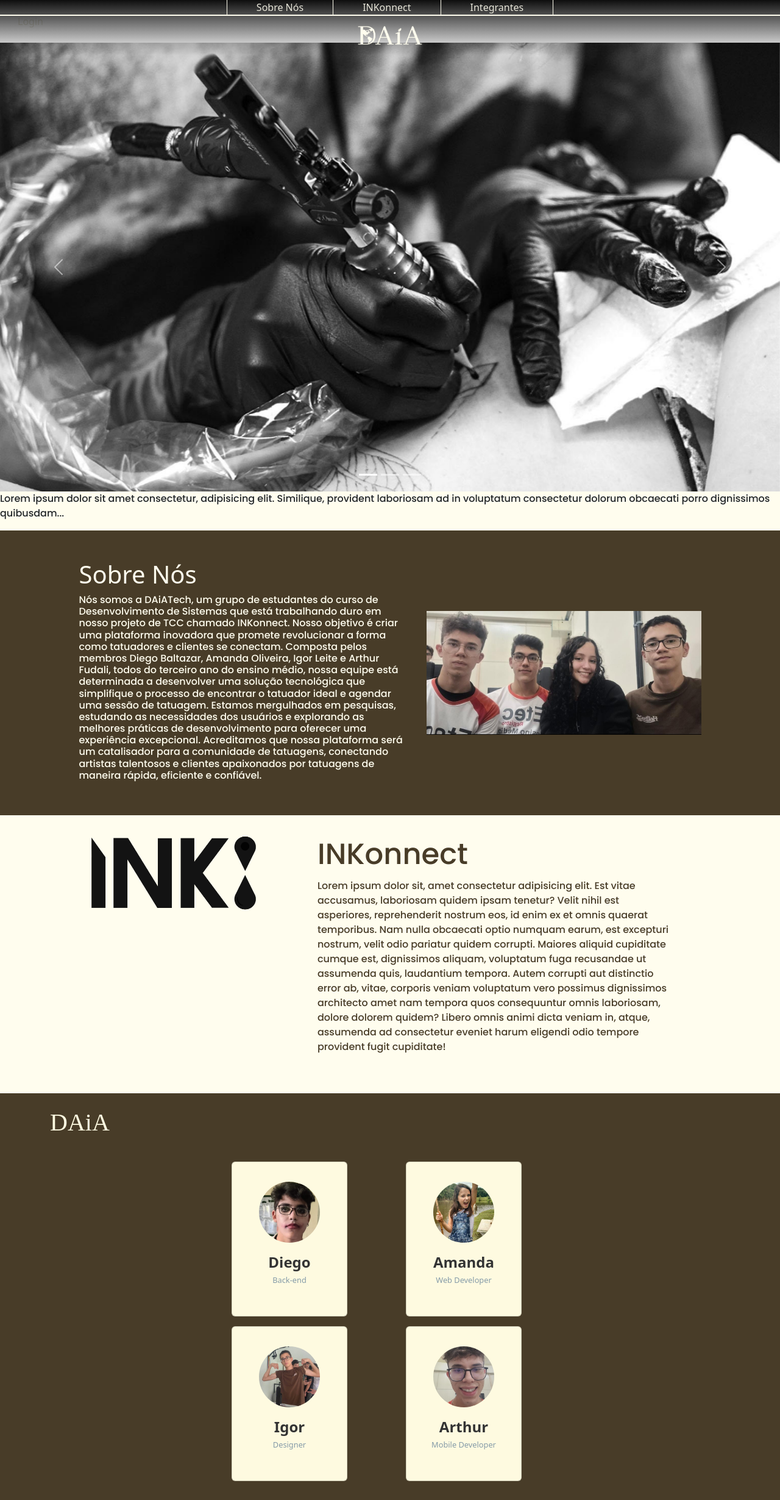
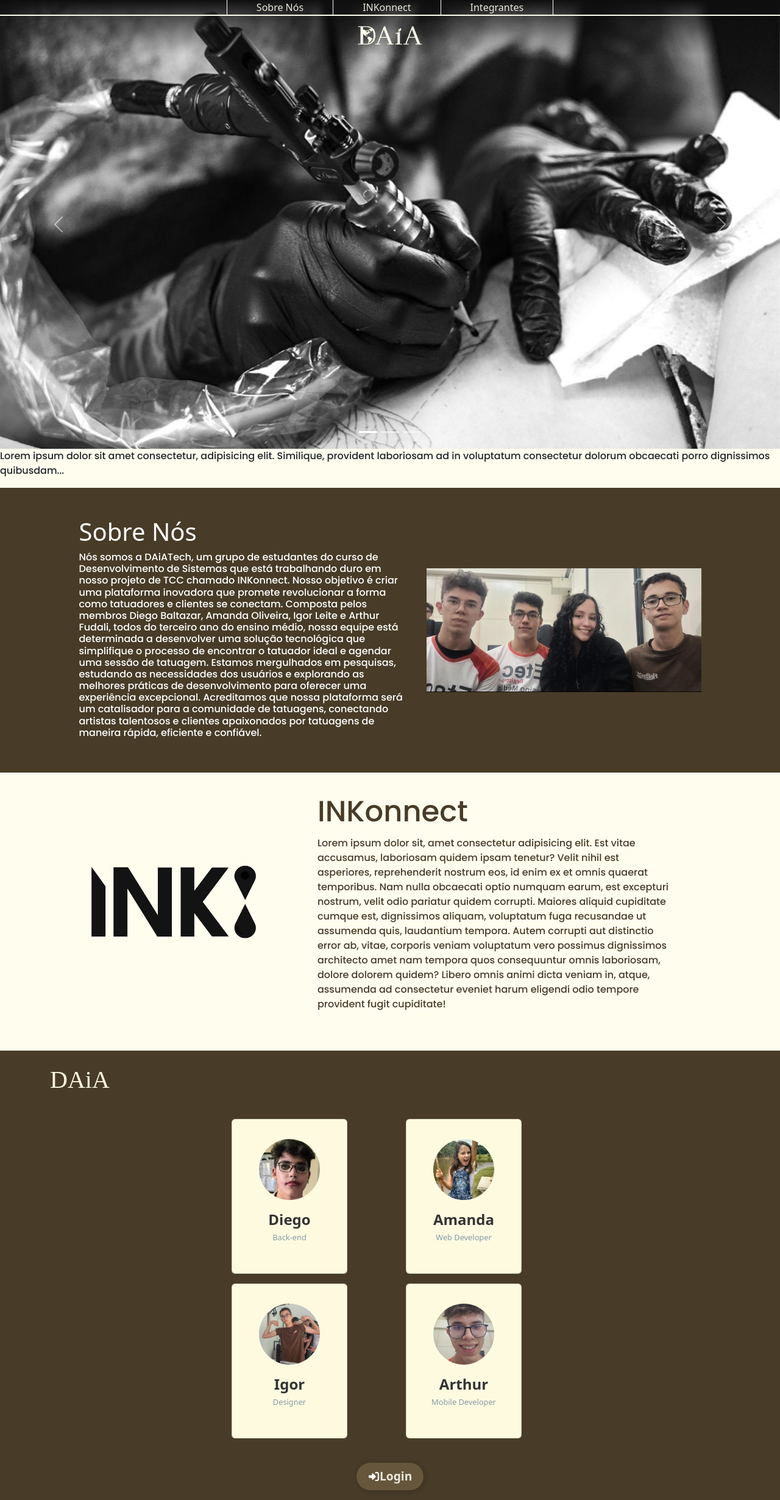
Before and after one commit to DAiATech/LandingPage-DAiA, a PHP site: page / in a window 1280 px wide. Shown: the whole page at 61% size. Before the commit the page ends 2429 px from the top, so only its background shows below. Run offline with PHP 8.4, Linux system fonts and the light colour scheme; some web fonts are replaced.

Commit message:
botao login

```diff
--- a/index.php
+++ b/index.php
@@ -1,16 +1,20 @@
 <!DOCTYPE html>
 <html lang="pt-br">
+
 <head>
   <meta charset="UTF-8">
   <meta http-equiv="X-UA-Compatible" content="IE=edge">
   <meta name="viewport" content="width=device-width, initial-scale=1.0">
   <title>DAiA</title>
-      <link rel="stylesheet" href="css/style.css" type="text/css">
+  <link rel="stylesheet" href="views/css/style.css" type="text/css">
   <link rel="stylesheet" href="https://cdn.jsdelivr.net/npm/bootstrap-icons@1.8.1/font/bootstrap-icons.css">
   <!-- CSS only -->
-      <link href="https://cdn.jsdelivr.net/npm/bootstrap@5.2.0/dist/css/bootstrap.min.css" rel="stylesheet" integrity="sha384-gH2yIJqKdNHPEq0n4Mqa/HGKIhSkIHeL5AyhkYV8i59U5AR6csBvApHHNl/vI1Bx" crossorigin="anonymous">
+  <link href="https://cdn.jsdelivr.net/npm/bootstrap@5.2.0/dist/css/bootstrap.min.css" rel="stylesheet"
+    integrity="sha384-gH2yIJqKdNHPEq0n4Mqa/HGKIhSkIHeL5AyhkYV8i59U5AR6csBvApHHNl/vI1Bx" crossorigin="anonymous">
   <!-- JavaScript Bundle with Popper -->
-      <script src="https://cdn.jsdelivr.net/npm/bootstrap@5.2.0/dist/js/bootstrap.bundle.min.js" integrity="sha384-A3rJD856KowSb7dwlZdYEkO39Gagi7vIsF0jrRAoQmDKKtQBHUuLZ9AsSv4jD4Xa" crossorigin="anonymous"></script>
+  <script src="https://cdn.jsdelivr.net/npm/bootstrap@5.2.0/dist/js/bootstrap.bundle.min.js"
+    integrity="sha384-A3rJD856KowSb7dwlZdYEkO39Gagi7vIsF0jrRAoQmDKKtQBHUuLZ9AsSv4jD4Xa"
+    crossorigin="anonymous"></script>
 </head>
 <header>
   <nav class="fixed-top nav-header">
@@ -26,7 +30,7 @@
       </div>
     </links>
     <div id="divlogo">
-            <img src="img/daialogo.png" class="logo">
+      <img src="views/img/daialogo.png" class="logo">
     </div>
   </nav>
 </header>
@@ -34,9 +38,8 @@
 
 
 
-
+<body>
   <main>
-          <a class="btn m-3" id="btn" href="views/login.php">Login</a>
     <div id="carouselExampleCaptions" class="carousel slide carousel-fade" data-bs-ride="carousel">
       <div class="carousel-indicators">
         <button type="button" data-bs-target="#carouselExampleCaptions" data-bs-slide-to="0" class="active"></button>
@@ -51,16 +54,19 @@
         <div class="carousel-item" id="img3">
         </div>
       </div>
-            <button class="carousel-control-prev" type="button" data-bs-target="#carouselExampleCaptions" data-bs-slide="prev">
+      <button class="carousel-control-prev" type="button" data-bs-target="#carouselExampleCaptions"
+        data-bs-slide="prev">
         <span class="carousel-control-prev-icon"></span>
       </button>
-            <button class="carousel-control-next" type="button" data-bs-target="#carouselExampleCaptions" data-bs-slide="next">
+      <button class="carousel-control-next" type="button" data-bs-target="#carouselExampleCaptions"
+        data-bs-slide="next">
         <span class="carousel-control-next-icon"></span>
       </button>
     </div>
 
     <div id="blog-preview" class="d-flex align-items-center justify-content-center">
-            <p>Lorem ipsum dolor sit amet consectetur, adipisicing elit. Similique, provident laboriosam ad in voluptatum consectetur dolorum obcaecati porro dignissimos quibusdam...</p>
+      <p>Lorem ipsum dolor sit amet consectetur, adipisicing elit. Similique, provident laboriosam ad in voluptatum
+        consectetur dolorum obcaecati porro dignissimos quibusdam...</p>
     </div>
 
 
@@ -74,11 +80,22 @@
           <div class="text col-lg-6 col-sm-4 col-md-5 bright-text">
             <h1>Sobre Nós</h1>
             <p class="h6" class="bright-text">
-                      Nós somos a DAiATech, um grupo de estudantes do curso de Desenvolvimento de Sistemas que está trabalhando duro em nosso projeto de TCC chamado INKonnect. Nosso objetivo é criar uma plataforma inovadora que promete revolucionar a forma como tatuadores e clientes se conectam. Composta pelos membros Diego Baltazar, Amanda Oliveira, Igor Leite e Arthur Fudali, todos do terceiro ano do ensino médio, nossa equipe está determinada a desenvolver uma solução tecnológica que simplifique o processo de encontrar o tatuador ideal e agendar uma sessão de tatuagem. Estamos mergulhados em pesquisas, estudando as necessidades dos usuários e explorando as melhores práticas de desenvolvimento para oferecer uma experiência excepcional. Acreditamos que nossa plataforma será um catalisador para a comunidade de tatuagens, conectando artistas talentosos e clientes apaixonados por tatuagens de maneira rápida, eficiente e confiável.
+              Nós somos a DAiATech, um grupo de estudantes do curso de Desenvolvimento de Sistemas que está trabalhando
+              duro em nosso projeto de TCC chamado INKonnect. Nosso objetivo é criar uma plataforma inovadora que
+              promete
+              revolucionar a forma como tatuadores e clientes se conectam. Composta pelos membros Diego Baltazar, Amanda
+              Oliveira, Igor Leite e Arthur Fudali, todos do terceiro ano do ensino médio, nossa equipe está determinada
+              a
+              desenvolver uma solução tecnológica que simplifique o processo de encontrar o tatuador ideal e agendar uma
+              sessão de tatuagem. Estamos mergulhados em pesquisas, estudando as necessidades dos usuários e explorando
+              as
+              melhores práticas de desenvolvimento para oferecer uma experiência excepcional. Acreditamos que nossa
+              plataforma será um catalisador para a comunidade de tatuagens, conectando artistas talentosos e clientes
+              apaixonados por tatuagens de maneira rápida, eficiente e confiável.
             </p>
           </div>
-                <div class="img col-md-5 col-sm-5 align-self-center" >
-                  <img src="img/kkk.jpeg" alt="q foto ruim kkkkk" class="img-fluid">
+          <div class="img col-md-5 col-sm-5 align-self-center">
+            <img src="views/img/kkk.jpeg" alt="q foto ruim kkkkk" class="img-fluid">
           </div>
         </div>
       </div>
@@ -109,13 +126,23 @@
 
           <div class="row m-0 p-0">
             <div class="col-12 col-sm-12 col-md-12 col-lg-4 p-3">
-                          <img class="" src="img/ink.png" id="inkimg" width="280">
+              <img class="" src="views/img/ink.png" id="inkimg" width="280">
             </div>
             <div class="col-20 col-sm-12 col-md-12 col-lg-8">
               <div class="container col-12 col-sm-12 col-lg-11 ">
                 <h1 class="display-5 lh-1 mb-3 mt-4" id="tituloink">INKonnect</h1>
                 <p id="txtink">
-                              Lorem ipsum dolor sit, amet consectetur adipisicing elit. Est vitae accusamus, laboriosam quidem ipsam tenetur? Velit nihil est asperiores, reprehenderit nostrum eos, id enim ex et omnis quaerat temporibus. Nam nulla obcaecati optio numquam earum, est excepturi nostrum, velit odio pariatur quidem corrupti. Maiores aliquid cupiditate cumque est, dignissimos aliquam, voluptatum fuga recusandae ut assumenda quis, laudantium tempora. Autem corrupti aut distinctio error ab, vitae, corporis veniam voluptatum vero possimus dignissimos architecto amet nam tempora quos consequuntur omnis laboriosam, dolore dolorem quidem? Libero omnis animi dicta veniam in, atque, assumenda ad consectetur eveniet harum eligendi odio tempore provident fugit cupiditate!
+                  Lorem ipsum dolor sit, amet consectetur adipisicing elit. Est vitae accusamus, laboriosam quidem ipsam
+                  tenetur? Velit nihil est asperiores, reprehenderit nostrum eos, id enim ex et omnis quaerat
+                  temporibus.
+                  Nam nulla obcaecati optio numquam earum, est excepturi nostrum, velit odio pariatur quidem corrupti.
+                  Maiores aliquid cupiditate cumque est, dignissimos aliquam, voluptatum fuga recusandae ut assumenda
+                  quis, laudantium tempora. Autem corrupti aut distinctio error ab, vitae, corporis veniam voluptatum
+                  vero
+                  possimus dignissimos architecto amet nam tempora quos consequuntur omnis laboriosam, dolore dolorem
+                  quidem? Libero omnis animi dicta veniam in, atque, assumenda ad consectetur eveniet harum eligendi
+                  odio
+                  tempore provident fugit cupiditate!
                 </p>
               </div>
             </div>
@@ -131,67 +158,94 @@
         <div class="row" id="card-int">
           <div class="card me-5 ms-5 mt-3">
             <div class="card-info">
-                          <div class="card-avatar"><img src="img/dig.png" alt=""></div>
+              <div class="card-avatar"><img src="views/img/dig.png" alt=""></div>
               <div class="card-title">Diego</div>
               <div class="card-subtitle">Back-end</div>
             </div>
 
             <ul class="card-social">
-                              <li class="card-social__item"><a class="text-muted" target="_blank" href="https://github.com/SouzaDiegoCl"><i class="bi bi-github icon"></i></a></li>
-                              <li class="card-social__item"><a class="text-muted" target="_blank" href="https://www.linkedin.com/in/diegosouzaperfil/"><i class="bi bi-linkedin icon"></i></a></li>
-                              <li class="card-social__item"><a class="text-muted" target="_blank" href="https://www.instagram.com/s0uza_diego/"><i class="bi bi-instagram icon"></i></a></li>
+              <li class="card-social__item"><a class="text-muted" target="_blank"
+                  href="https://github.com/SouzaDiegoCl"><i class="bi bi-github icon"></i></a></li>
+              <li class="card-social__item"><a class="text-muted" target="_blank"
+                  href="https://www.linkedin.com/in/diegosouzaperfil/"><i class="bi bi-linkedin icon"></i></a></li>
+              <li class="card-social__item"><a class="text-muted" target="_blank"
+                  href="https://www.instagram.com/s0uza_diego/"><i class="bi bi-instagram icon"></i></a></li>
             </ul>
           </div>
           <div class="card me-5 ms-5 mt-3">
             <div class="card-info">
-                          <div class="card-avatar"><img src="img/amanda.png" alt=""></div>
+              <div class="card-avatar"><img src="views/img/amanda.png" alt=""></div>
               <div class="card-title">Amanda</div>
               <div class="card-subtitle">Web Developer</div>
             </div>
 
             <ul class="card-social">
-                              <li class="card-social__item"><a class="text-muted" target="_blank" href="https://github.com/amandazzoc"><i class="bi bi-github icon"></i></a></li>
-                              <li class="card-social__item"><a class="text-muted" target="_blank" href="https://www.linkedin.com/in/amanda-oliveira-970410232/"><i class="bi bi-linkedin icon"></i></a></li>
-                              <li class="card-social__item"><a class="text-muted" target="_blank" href="https://www.instagram.com/amandazzoc/?utm_medium=copy_link"><i class="bi bi-instagram icon"></i></a></li>
+              <li class="card-social__item"><a class="text-muted" target="_blank"
+                  href="https://github.com/amandazzoc"><i class="bi bi-github icon"></i></a></li>
+              <li class="card-social__item"><a class="text-muted" target="_blank"
+                  href="https://www.linkedin.com/in/amanda-oliveira-970410232/"><i class="bi bi-linkedin icon"></i></a>
+              </li>
+              <li class="card-social__item"><a class="text-muted" target="_blank"
+                  href="https://www.instagram.com/amandazzoc/?utm_medium=copy_link"><i
+                    class="bi bi-instagram icon"></i></a></li>
             </ul>
           </div>
           <div class="card me-5 ms-5 mt-3">
             <div class="card-info">
-                          <div class="card-avatar"><img src="img/igor.png" alt=""></div>
+              <div class="card-avatar"><img src="views/img/igor.png" alt=""></div>
               <div class="card-title">Igor</div>
               <div class="card-subtitle">Designer</div>
             </div>
 
             <ul class="card-social">
-                              <li class="card-social__item"><a class="text-muted" target="_blank" href="https://github.com/IgorLGomes"><i class="bi bi-github icon"></i></a></li>
-                              <li class="card-social__item"><a class="text-muted" target="_blank" href="https://www.linkedin.com/in/igor-gomes-ab581a214/"><i class="bi bi-linkedin icon"></i></a></li>
-                              <li class="card-social__item"><a class="text-muted" target="_blank" href="https://www.instagram.com/igomsleit/"><i class="bi bi-instagram icon"></i></a></li>
+              <li class="card-social__item"><a class="text-muted" target="_blank"
+                  href="https://github.com/IgorLGomes"><i class="bi bi-github icon"></i></a></li>
+              <li class="card-social__item"><a class="text-muted" target="_blank"
+                  href="https://www.linkedin.com/in/igor-gomes-ab581a214/"><i class="bi bi-linkedin icon"></i></a></li>
+              <li class="card-social__item"><a class="text-muted" target="_blank"
+                  href="https://www.instagram.com/igomsleit/"><i class="bi bi-instagram icon"></i></a></li>
             </ul>
           </div>
           <div class="card me-5 ms-5 mt-3">
             <div class="card-info">
-                          <div class="card-avatar"><img src="img/arthu.png" alt=""></div>
+              <div class="card-avatar"><img src="views/img/arthu.png" alt=""></div>
               <div class="card-title">Arthur</div>
               <div class="card-subtitle">Mobile Developer</div>
             </div>
 
             <ul class="card-social">
-                              <li class="card-social__item"><a class="text-muted" target="_blank" href="https://github.com/arthurfudali"><i class="bi bi-github icon"></i></a></li>
-                              <li class="card-social__item"><a class="text-muted" target="_blank" href="https://www.linkedin.com/in/arthurfudali/"><i class="bi bi-linkedin icon"></i></a></li>
-                              <li class="card-social__item"><a class="text-muted" target="_blank" href="https://www.instagram.com/arthurfudali/"><i class="bi bi-instagram icon"></i></a></li>
+              <li class="card-social__item"><a class="text-muted" target="_blank"
+                  href="https://github.com/arthurfudali"><i class="bi bi-github icon"></i></a></li>
+              <li class="card-social__item"><a class="text-muted" target="_blank"
+                  href="https://www.linkedin.com/in/arthurfudali/"><i class="bi bi-linkedin icon"></i></a></li>
+              <li class="card-social__item"><a class="text-muted" target="_blank"
+                  href="https://www.instagram.com/arthurfudali/"><i class="bi bi-instagram icon"></i></a></li>
             </ul>
           </div>
         </div>
       </div>
+      <div class="container" id="btn">
+        <button class="Btn mt-3 mb-3">
+
+          <div class="sign"><svg viewBox="0 0 512 512">
+              <path
+                d="M217.9 105.9L340.7 228.7c7.2 7.2 11.3 17.1 11.3 27.3s-4.1 20.1-11.3 27.3L217.9 406.1c-6.4 6.4-15 9.9-24 9.9c-18.7 0-33.9-15.2-33.9-33.9l0-62.1L32 320c-17.7 0-32-14.3-32-32l0-64c0-17.7 14.3-32 32-32l128 0 0-62.1c0-18.7 15.2-33.9 33.9-33.9c9 0 17.6 3.6 24 9.9zM352 416l64 0c17.7 0 32-14.3 32-32l0-256c0-17.7-14.3-32-32-32l-64 0c-17.7 0-32-14.3-32-32s14.3-32 32-32l64 0c53 0 96 43 96 96l0 256c0 53-43 96-96 96l-64 0c-17.7 0-32-14.3-32-32s14.3-32 32-32z">
+              </path>
+            </svg></div>
+
+          <a class="text" href="views/login.php">Login</a>
+        </button>
+      </div>
     </div>
 
   </main>
+</body>
 <footer>
 
 </footer>
 </div>
-  <script src="js/mobile-navbar.js"></script>
+<script src="controllers/js/mobile-navbar.js"></script>
 <!-- link bootstrap -->
-  <script src="https://cdn.jsdelivr.net/npm/bootstrap@5.3.0-alpha1/dist/js/bootstrap.bundle.min.js" integrity="sha384-w76AqPfDkMBDXo30jS1Sgez6pr3x5MlQ1ZAGC+nuZB+EYdgRZgiwxhTBTkF7CXvN" crossorigin="anonymous"></script>
-</body>
+<script src="https://cdn.jsdelivr.net/npm/bootstrap@5.3.0-alpha1/dist/js/bootstrap.bundle.min.js"
+  integrity="sha384-w76AqPfDkMBDXo30jS1Sgez6pr3x5MlQ1ZAGC+nuZB+EYdgRZgiwxhTBTkF7CXvN" crossorigin="anonymous"></script>
 </html>
--- a/views/css/style.css
+++ b/views/css/style.css
@@ -90,7 +90,9 @@
     height: 8vh;
     background-color: #FFFDEE;
 }
-
+.row{
+    align-items: center;
+}
 
 
 
@@ -266,3 +268,63 @@
 .bright-text{
     color: #FFFDEE;
 }
+
+#btn{
+    display: flex;
+    justify-content: center;
+}
+.Btn {
+    display: flex;
+    align-items: center;
+    justify-content: flex-start;
+    width: 110px;
+    height: 45px;
+    border: none;
+    border-radius: 40px;
+    cursor: pointer;
+    position: relative;
+    overflow: hidden;
+    transition-duration: .3s;
+    box-shadow: 2px 2px 10px rgba(0, 0, 0, 0.199);
+    background-color: #66573c;
+  }
+
+  /* plus sign */
+  .sign {
+    width: 100%;
+    display: flex;
+    align-items: center;
+    justify-content: center;
+    padding-left: 20px;
+  }
+
+  .sign svg {
+    width: 17px;
+  }
+
+  .sign svg path {
+    fill: white;
+  }
+  /* text */
+  .text {
+    opacity: 1;
+    color: white;
+    font-size: 1.2em;
+    font-weight: 600;
+    width: 70%;
+    padding-right: 17%;
+  }
+  #btn .a:hover{
+    text-decoration: none;
+
+  }
+
+  .Btn:hover {
+    width: 125px;
+    border-radius: 40px;
+    transition-duration: .3s;
+  }
+  /* button click effect*/
+.Btn:active {
+    transform: translate(2px ,2px);
+  }
```
Lines whose indentation alone changed are shown as unchanged.
